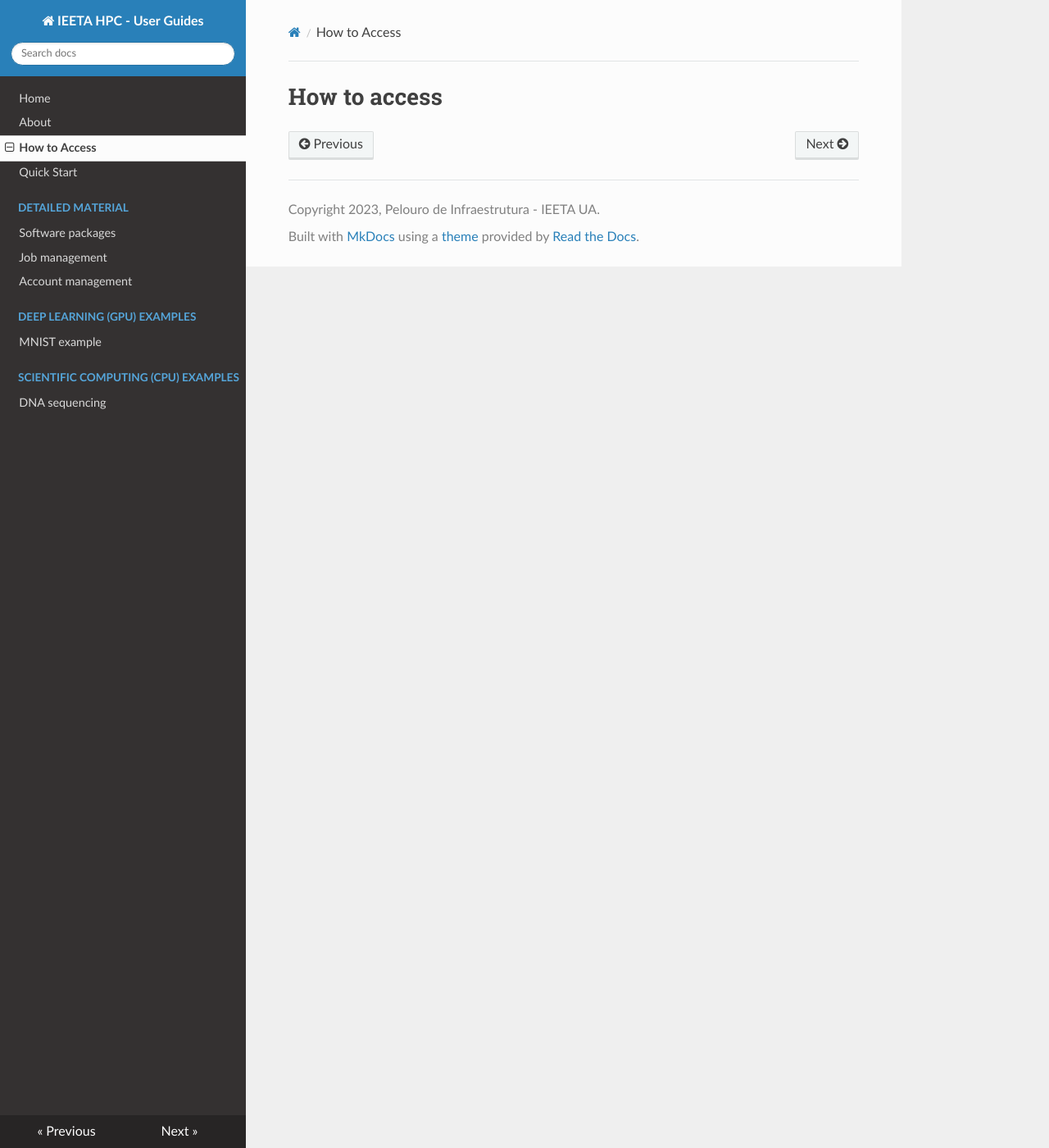
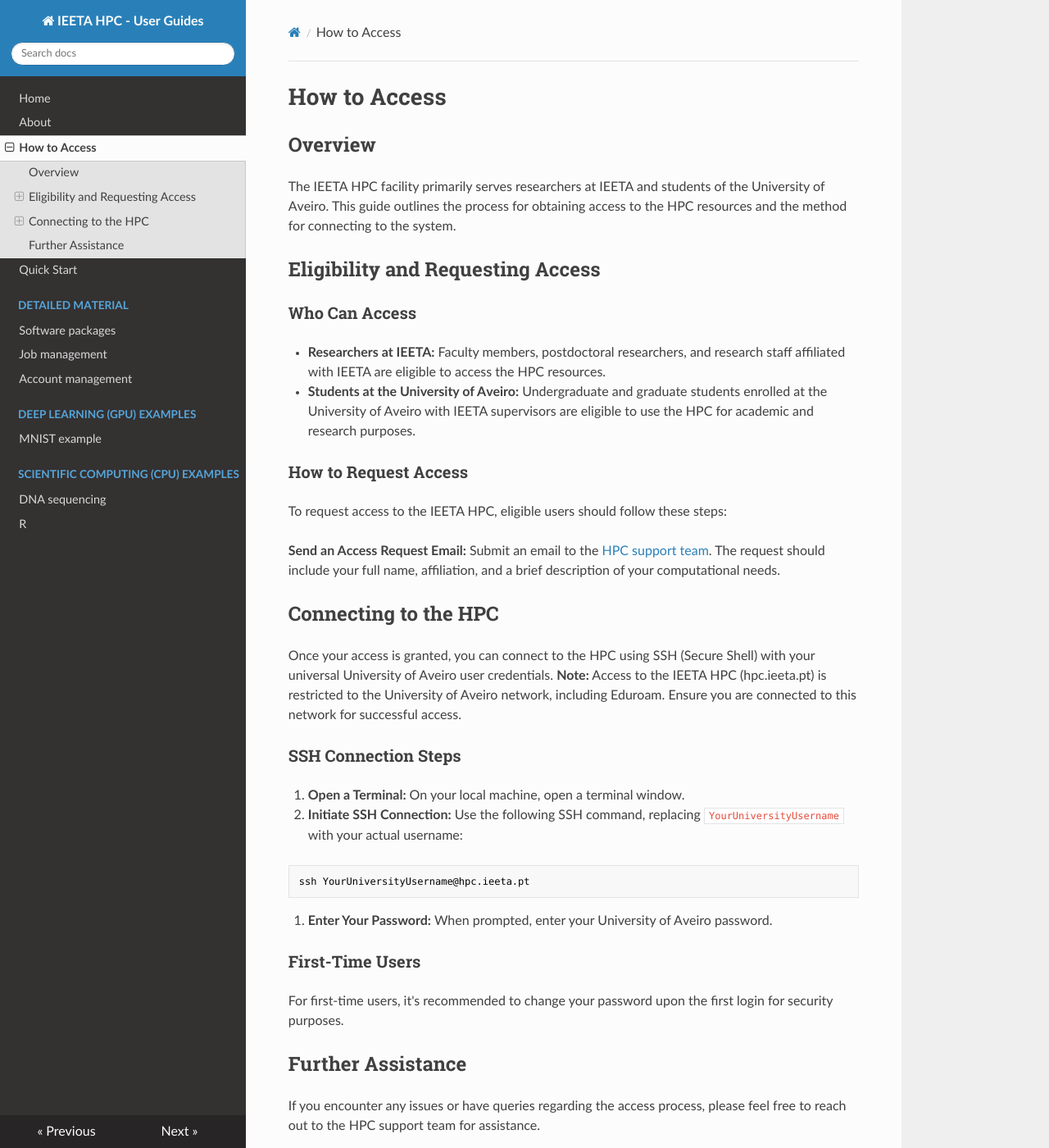
Before and after one commit to ieeta-pt/HPC-guides, an MkDocs documentation site: the page built from docs/how_to_access.md, in a window 1280 px wide and 1400 px high. Shown: the whole window at 82% size. Built offline with MkDocs 1.6.1, drawn with Linux system fonts in a browser that asks for light colours; nearby versions of some CDN libraries.

Commit message:
about and how to access page

````diff
--- a/docs/how_to_access.md
+++ b/docs/how_to_access.md
@@ -1 +1,36 @@
-# How to access
+# How to Access
+
+## Overview
+
+The IEETA HPC facility primarily serves researchers at IEETA and students of the University of Aveiro. This guide outlines the process for obtaining access to the HPC resources and the method for connecting to the system.
+
+## Eligibility and Requesting Access
+
+### Who Can Access
+- **Researchers at IEETA:** Faculty members, postdoctoral researchers, and research staff affiliated with IEETA are eligible to access the HPC resources.
+- **Students at the University of Aveiro:** Undergraduate and graduate students enrolled at the University of Aveiro with IEETA supervisors are eligible to use the HPC for academic and research purposes.
+
+### How to Request Access
+To request access to the IEETA HPC, eligible users should follow these steps:
+
+**Send an Access Request Email:** Submit an email to the [HPC support team](about.md#support-team). The request should include your full name, affiliation, and a brief description of your computational needs.
+
+## Connecting to the HPC
+
+Once your access is granted, you can connect to the HPC using SSH (Secure Shell) with your universal University of Aveiro user credentials.
+**Note:** Access to the IEETA HPC (hpc.ieeta.pt) is restricted to the University of Aveiro network, including Eduroam. Ensure you are connected to this network for successful access.
+
+### SSH Connection Steps
+1. **Open a Terminal:** On your local machine, open a terminal window.
+2. **Initiate SSH Connection:** Use the following SSH command, replacing `YourUniversityUsername` with your actual username:
+```bash
+ssh YourUniversityUsername@hpc.ieeta.pt
+```
+3. **Enter Your Password:** When prompted, enter your University of Aveiro password.
+
+### First-Time Users
+For first-time users, it's recommended to change your password upon the first login for security purposes.
+
+## Further Assistance
+
+If you encounter any issues or have queries regarding the access process, please feel free to reach out to the HPC support team for assistance.
--- a/mkdocs.yml
+++ b/mkdocs.yml
@@ -1,5 +1,6 @@
 site_name: IEETA HPC - User Guides
 site_url: https://ieeta-pt.github.io/HPC-guides
+
 
 nav:
   - Home: index.md
@@ -14,6 +15,7 @@
     - MNIST example: examples/dl/mnist.md
   - Scientific Computing (CPU) Examples:
     - DNA sequencing: examples/sc/dna.md
+    - R: examples/sc/r.md
 
 theme: readthedocs
 
````
Also changed, not shown: docs/about.md (+29 -0 lines), docs/index.md (+16 -10 lines), docs/examples/sc/r.md (added).
